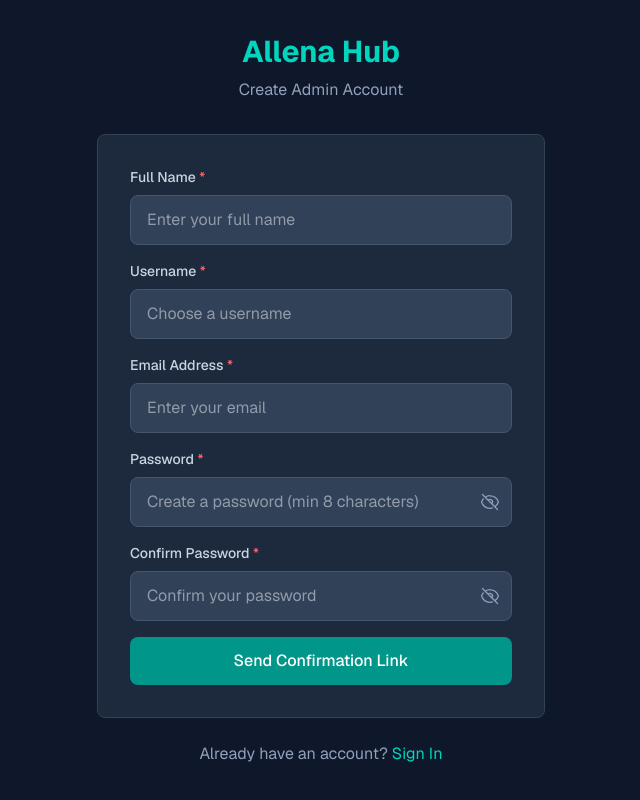
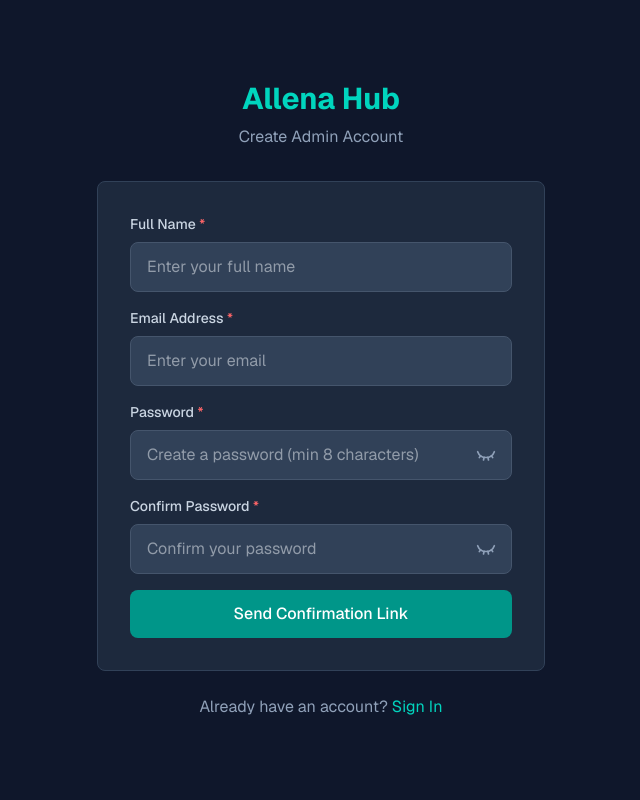
Before and after one commit to NganuuuMaaannn/my-portfolio, a Next.js app: page /admin/register in a window 1280 px wide. Shown: the whole page, without its empty margins (319-959 px from the left). Built offline with nearby package versions, Linux system fonts and the light colour scheme.

Commit message:
Fixed Register | Working Email

```diff
--- a/app/admin/register/page.tsx
+++ b/app/admin/register/page.tsx
@@ -3,27 +3,13 @@
 import { useState, useMemo, useEffect } from "react";
 import Link from "next/link";
 import { createClient } from "@/lib/supabase";
+import { LuEye, LuEyeClosed } from "react-icons/lu";
 
-const EyeIcon = ({ isVisible }: { isVisible: boolean }) => (
-  <svg
-    xmlns="http://www.w3.org/2000/svg"
-    fill="none"
-    viewBox="0 0 24 24"
-    strokeWidth={1.5}
-    stroke="currentColor"
-    className="w-5 h-5"
-  >
-    {isVisible ? (
-      <path strokeLinecap="round" strokeLinejoin="round" d="M2.036 12.322a1.012 1.012 0 010-.639C3.423 7.51 7.36 4.5 12 4.5c4.638 0 8.573 3.007 9.963 7.178.07.207.07.431 0 .639C20.577 16.49 16.64 19.5 12 19.5c-4.638 0-8.573-3.007-9.963-7.178z" />
-    ) : (
-      <path strokeLinecap="round" strokeLinejoin="round" d="M3.98 8.223A10.477 10.477 0 001.934 12C3.226 16.338 7.244 19.5 12 19.5c.993 0 1.953-.138 2.863-.395M6.228 6.228A10.45 10.45 0 0112 4.5c4.756 0 8.773 3.162 10.065 7.498a10.523 10.523 0 01-4.293 5.774M6.228 6.228L3 3m3.228 3.228l3.65 3.65m7.894 7.894L21 21m-3.228-3.228l-3.65-3.65m0 0a3 3 0 10-4.243-4.243m4.242 4.242L9.88 9.88" />
-    )}
-  </svg>
-);
+const EyeIcon = ({ isVisible }: { isVisible: boolean }) =>
+  isVisible ? <LuEye className="w-5 h-5" /> : <LuEyeClosed className="w-5 h-5" />;
 
 export default function RegisterPage() {
   const [name, setName] = useState("");
-  const [username, setUsername] = useState("");
   const [email, setEmail] = useState("");
   const [password, setPassword] = useState("");
   const [confirmPassword, setConfirmPassword] = useState("");
@@ -39,7 +25,6 @@ export default function RegisterPage() {
   // Real-time field errors
   const [fieldErrors, setFieldErrors] = useState<{
     name?: string;
-    username?: string;
     email?: string;
     password?: string;
     confirmPassword?: string;
@@ -74,9 +59,6 @@ export default function RegisterPage() {
     switch (field) {
       case "name":
         if (!value.trim()) errors.name = "Full name is required";
-        break;
-      case "username":
-        if (!value.trim()) errors.username = "Username is required";
         break;
       case "email":
         if (!value.trim()) errors.email = "Email is required";
@@ -146,7 +128,6 @@ export default function RegisterPage() {
     const errors: typeof fieldErrors = {};
 
     if (!name.trim()) errors.name = "Full name is required";
-    if (!username.trim()) errors.username = "Username is required";
     if (!email.trim()) errors.email = "Email is required";
     else if (!/^[^\s@]+@[^\s@]+\.[^\s@]+$/.test(email)) errors.email = "Please enter a valid email";
     if (!password) errors.password = "Password is required";
@@ -171,7 +152,6 @@ export default function RegisterPage() {
           emailRedirectTo: `${window.location.origin}/admin/auth/callback`,
           data: {
             name: name,
-            username: username,
           },
         },
       });
@@ -326,28 +306,6 @@ export default function RegisterPage() {
                 )}
               </div>
 
-              {/* Username */}
-              <div>
-                <label htmlFor="username" className="block text-sm font-medium text-slate-300 mb-2">
-                  Username <span className="text-red-400">*</span>
-                </label>
-                <input
-                  type="text"
-                  id="username"
-                  value={username}
-                  onChange={(e) => {
-                    setUsername(e.target.value);
-                    if (fieldErrors.username) validateField("username", e.target.value);
-                  }}
-                  onBlur={(e) => validateField("username", e.target.value)}
-                  className={`w-full bg-slate-700 border rounded-lg px-4 py-3 text-slate-100 focus:outline-none focus:ring-2 focus:ring-teal-500 focus:border-transparent ${getInputBorderColor("username", username)}`}
-                  placeholder="Choose a username"
-                />
-                {fieldErrors.username && (
-                  <p className="text-red-400 text-xs mt-1">{fieldErrors.username}</p>
-                )}
-              </div>
-
               {/* Email */}
               <div>
                 <label htmlFor="email" className="block text-sm font-medium text-slate-300 mb-2">
@@ -391,7 +349,9 @@ export default function RegisterPage() {
                   <button
                     type="button"
                     onClick={() => setShowPassword(!showPassword)}
-                    className="absolute right-3 top-1/2 -translate-y-1/2 text-slate-400 hover:text-slate-300"
+                    className="absolute right-3 top-1/2 -translate-y-1/2 text-slate-400 hover:text-slate-300 z-10 p-1 rounded focus:outline-none focus:ring-2 focus:ring-teal-500/50"
+                    aria-label={showPassword ? "Hide password" : "Show password"}
+                    onMouseDown={(e) => e.preventDefault()}
                   >
                     <EyeIcon isVisible={showPassword} />
                   </button>
@@ -409,9 +369,9 @@ export default function RegisterPage() {
                         <span className={`text-xs ${passwordStrength.level === 1 ? "text-red-400" : passwordStrength.level === 2 ? "text-orange-400" : "text-green-400"}`}>
                           {passwordStrength.text}
                         </span>
-                        <span className="text-xs text-slate-400">
+                        {/* <span className="text-xs text-slate-400">
                           {password.length}/8 characters
-                        </span>
+                        </span> */}
                       </div>
                     </div>
                   </>
@@ -442,7 +402,9 @@ export default function RegisterPage() {
                   <button
                     type="button"
                     onClick={() => setShowConfirmPassword(!showConfirmPassword)}
-                    className="absolute right-3 top-1/2 -translate-y-1/2 text-slate-400 hover:text-slate-300"
+                    className="absolute right-3 top-1/2 -translate-y-1/2 text-slate-400 hover:text-slate-300 z-10 p-1 rounded focus:outline-none focus:ring-2 focus:ring-teal-500/50"
+                    aria-label={showConfirmPassword ? "Hide confirm password" : "Show confirm password"}
+                    onMouseDown={(e) => e.preventDefault()}
                   >
                     <EyeIcon isVisible={showConfirmPassword} />
                   </button>
--- a/middleware.ts
+++ b/proxy.ts
@@ -1,7 +1,7 @@
 import { createServerClient, type CookieOptions } from "@supabase/ssr";
 import { NextResponse, type NextRequest } from "next/server";
 
-export async function middleware(request: NextRequest) {
+export async function proxy(request: NextRequest) {
   let supabaseResponse = NextResponse.next({
     request,
   });
```
